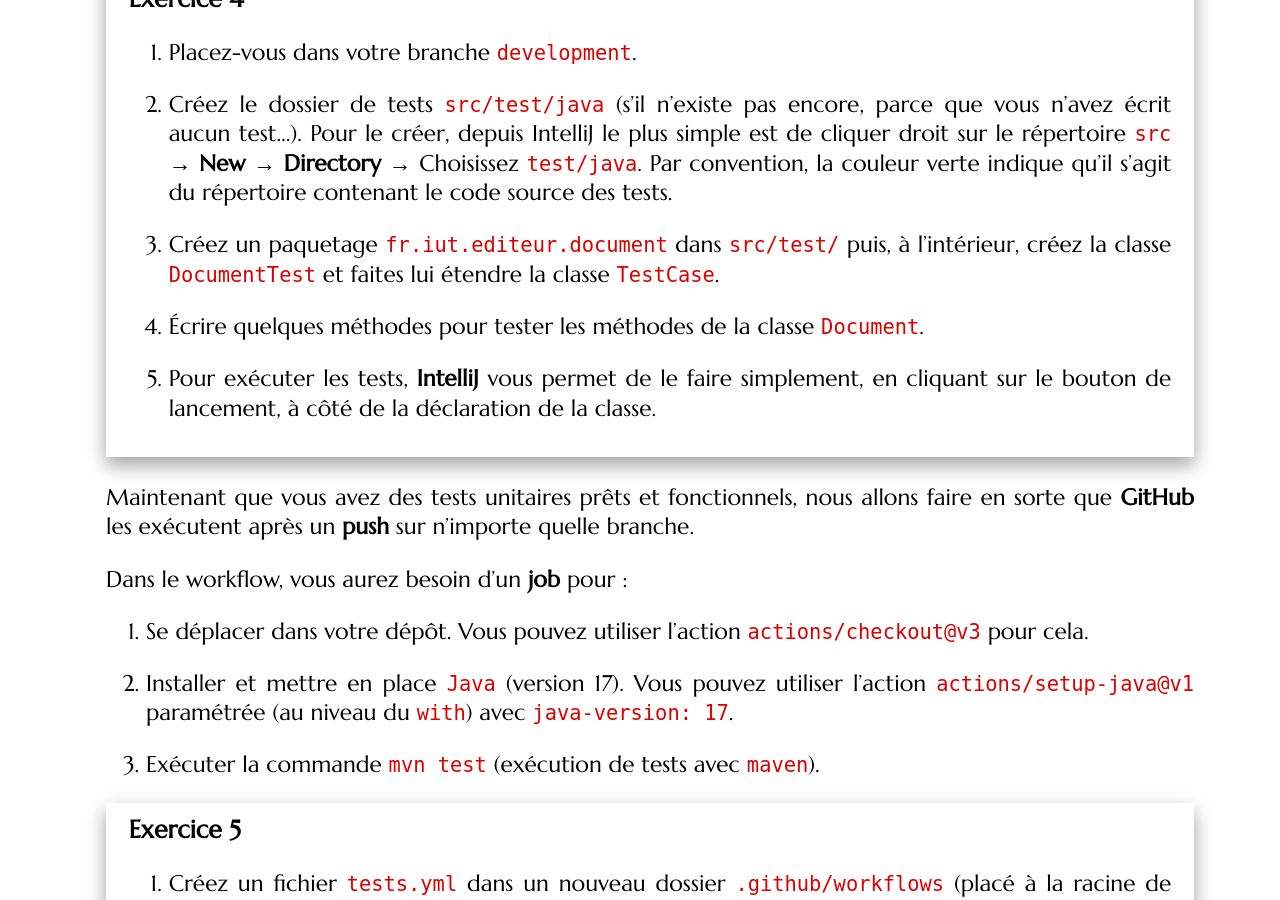
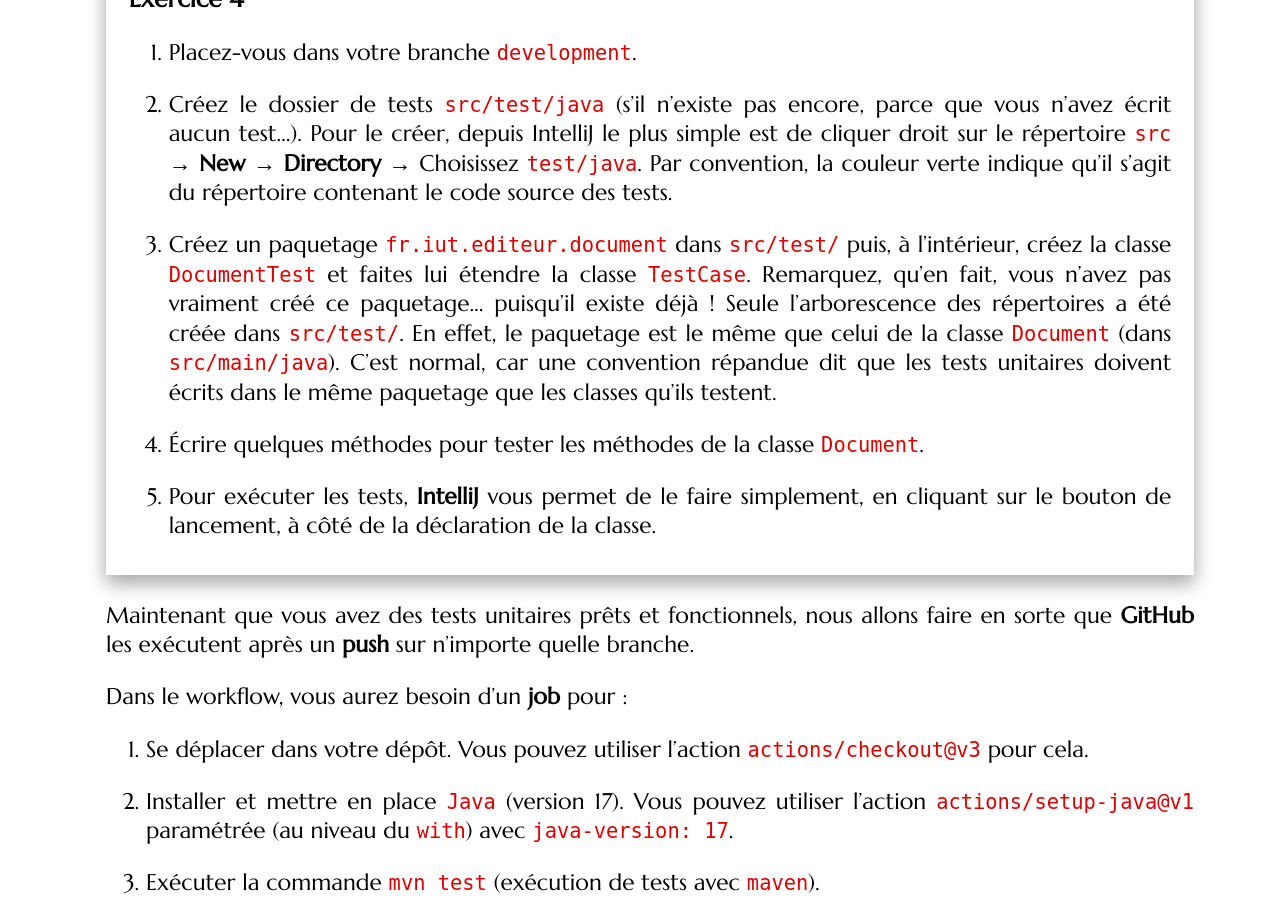
Before and after one commit to mgasquet/R304-QualiteDeveloppement, a Jekyll site: the page built from tutorials/tutorial2.md, in a window 1280 px wide and 900 px high, scrolled down 9149 px. Built offline with Jekyll 4.4.1, drawn with Linux system fonts in a browser that asks for light colours; some web fonts are replaced.

Commit message:
précision paquetage

```diff
--- a/tutorials/tutorial2.md
+++ b/tutorials/tutorial2.md
@@ -276,7 +276,7 @@ Pour mettre en pratique, nous allons coder un **workflow** très simple permetta
 
 2. Créez le dossier de tests `src/test/java` (s'il n'existe pas encore, parce que vous n'avez écrit aucun test...). Pour le créer, depuis IntelliJ le plus simple est de cliquer droit sur le répertoire `src` → **New** → **Directory** → Choisissez `test/java`. Par convention, la couleur verte indique qu'il s'agit du répertoire contenant le code source des tests.
 
-3. Créez un paquetage `fr.iut.editeur.document` dans `src/test/` puis, à l'intérieur, créez la classe `DocumentTest` et faites lui étendre la classe `TestCase`.
+3. Créez un paquetage `fr.iut.editeur.document` dans `src/test/` puis, à l'intérieur, créez la classe `DocumentTest` et faites lui étendre la classe `TestCase`. Remarquez, qu'en fait, vous n'avez pas vraiment créé ce paquetage... puisqu'il existe déjà ! Seule l'arborescence des répertoires a été créée dans `src/test/`. En effet, le paquetage est le même que celui de la classe `Document` (dans `src/main/java`). C'est normal, car une convention répandue dit que les tests unitaires doivent écrits dans le même paquetage que les classes qu'ils testent.
 
 4. Écrire quelques méthodes pour tester les méthodes de la classe `Document`.
 
```
